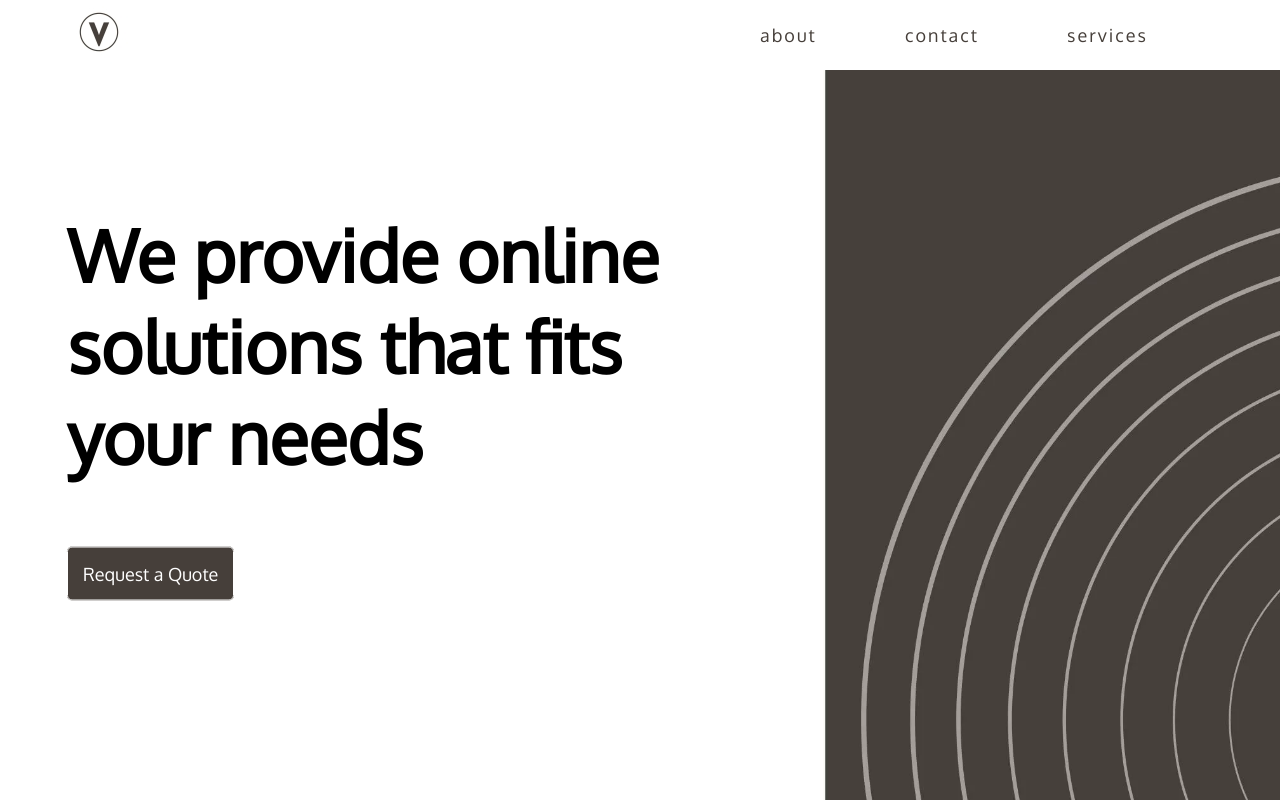
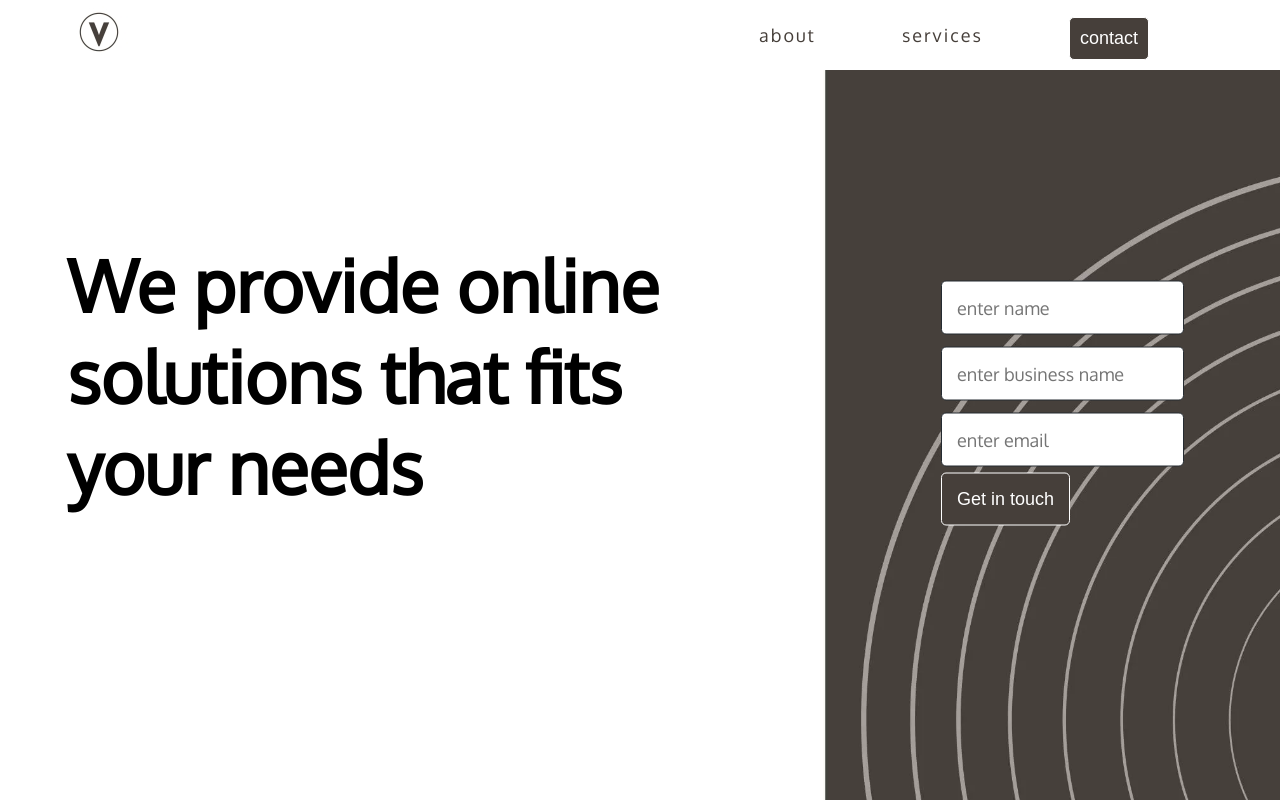
Before and after one commit to S0npaRi11/vipash-tech-website, a React (Create React App) app: page / in a window 1280 px wide. Shown: the top 802 px of the page. Built offline with nearby package versions, Linux system fonts and the light colour scheme.

Commit message:
navbar contact highlight, landing page animations, contact form to top added

```diff
--- a/src/App.css
+++ b/src/App.css
@@ -56,6 +56,11 @@ section{
     scroll-snap-align: start;
     padding: 50px 0;
     overflow: hidden;
+}
+
+.navBtn{
+    padding: 10px;
+    margin-top: -7px;
 }
 
 /* LAYOUTS */
@@ -184,6 +189,18 @@ section{
     transform: translateY(-50%);
     font-size: 3rem;
     width: calc(100% - 35% - 100px);
+}
+
+.hero-form{
+    position: absolute;
+    top: 50%;
+    right: 10%;
+    transform: translateY(-50%);
+}
+
+.hero-form button{
+    margin-top: 0;
+
 }
 
 .hero-text h1{
@@ -509,6 +526,11 @@ nav ul li a{
 nav ul li a:hover{
     color: #cec8bf;
 }
+/* nav ul li a:hover > ul{
+    display: block;
+    visibility: visible;
+    opacity: 1;
+} */
 
 .logo{
     width: 70px;
@@ -529,13 +551,33 @@ nav ul li a:hover{
     justify-content: space-around;
 }
 
+/* .deep-nav-links{
+    visibility: hidden;
+    opacity: 0;
+    position: absolute;
+    transition: all 0.5s ease;
+    margin-top: 1rem;
+    left: 0;
+    display: none;
+}
+
+.deep-nav-links li{
+    padding: 10px;
+}
+
+.has-deep-nav:hover ul.deep-nav-links{
+    visibility: visible;
+    opacity: 1;
+    display: block;
+} */
+
 .container{
     width: 90%;
     margin: 0 auto;
 }
 
 .card{
-    max-width: 100%;
+    width: 100%;
     min-height: 200px;
     height: 100%;
     background: #ffffff;
@@ -545,6 +587,10 @@ nav ul li a:hover{
     border-radius: 5px;
     box-shadow: 0px 0px 30px 10px rgba(0,0,0,0.2);
     transition: 0.2s ease-out;
+}
+
+.portfolioCard{
+    width: auto;
 }
 
 .card a{
@@ -994,6 +1040,13 @@ input, textarea{
     .hero-text{
         width: auto;
         font-size: 2rem;
+        top: 40%;
+    }
+
+    .hero-form{
+        left: 10%;
+        /* right: 0; */
+        top: 80%;
     }
 
     .mgrid{
--- a/src/pages/eCommerceService.js
+++ b/src/pages/eCommerceService.js
@@ -1,6 +1,7 @@
 import React, { Suspense, lazy } from 'react'
 import {IoHammerOutline, IoBrushOutline, IoSearchCircleOutline, IoPhonePortraitOutline, IoSunnyOutline, IoLogoPaypal, IoBagCheckOutline, IoPersonOutline} from 'react-icons/io5'
 import { Helmet } from 'react-helmet'
+import Fade from 'react-reveal/Fade'
 
 // import PrimaryNav from '../partials/primaryNav'
 // import  from '../partials/primaryFooter'
@@ -38,9 +39,12 @@ const eCommerceService = () => {
                     </p>
 
 
+                   <Fade up duration={800}>
                    <h2>  eCommerce Website Features </h2>
+                   </Fade>
 
                     <div className="grid-12 mgrid landing-info">
+                        <Fade left duration={800} delay={0}>
                             <div className="grid-12 mgrid">
                                 <div>
                                     <IoHammerOutline />
@@ -50,7 +54,9 @@ const eCommerceService = () => {
                                     <p> We design e-stores that are easy to manage, keeping simplicity and productivity in mind. <br /> We also provide a complete store navigation documentation. </p>
                                 </div>
                             </div>
+                        </Fade>
 
+                        <Fade right duration={800} delay={0}>
                             <div className="grid-12 mgrid">
                             <div> <IoBrushOutline /> </div>
                                 <div className="container">
@@ -58,9 +64,11 @@ const eCommerceService = () => {
                                     <p>  We understand the importance how much of a simple, clean and elegent design ffect the business. We strive to deliver the best experience to the users to the best of our abilities. </p>
                                 </div>
                             </div>
+                        </Fade>
                     </div>
 
                     <div className="grid-12 mgrid landing-info">
+                        <Fade left duration={800} delay={50}>
                             <div className="grid-12 mgrid">
                             <div> <IoSearchCircleOutline /> </div>
                                 <div className="container">
@@ -68,7 +76,9 @@ const eCommerceService = () => {
                                     <p> Visibility on the search engine of the products displyed is a crutial thing to have for an eCommerce business. We develop our products such taht each and every product displyed on the store is SEO frinedly. </p>
                                 </div>
                             </div>
+                        </Fade>
 
+                        <Fade right duration={800} delay={50}>
                             <div className="grid-12 mgrid">
                                 <div> <IoPhonePortraitOutline /> </div>
                                 <div className="container">
@@ -76,9 +86,11 @@ const eCommerceService = () => {
                                     <p> The increasing users of internet via mobile inspire us to make the mobile experience as feature-rich and plesent as on any other platform. <br /> We develop our products with a 'Mobile First' approch, taking all sorts of mobile devices and browsers into consideration to deliver a rich user experience. </p>
                                 </div>
                             </div>
+                        </Fade>
                     </div>
 
                     <div className="grid-12 mgrid landing-info">
+                        <Fade left duration={800} delay={100}>
                             <div className="grid-12 mgrid">
                                 <div> <IoSunnyOutline /> </div>
                                 <div className="container">
@@ -86,7 +98,9 @@ const eCommerceService = () => {
                                     <p> We stive to deliver an appealing appearance and a easy to navigate, feature-rich, user-friendly design for the best user experience. </p>
                                 </div>
                             </div>
+                        </Fade>
 
+                        <Fade right duration={800} delay={100}>
                             <div className="grid-12 mgrid">
                                 <div> <IoLogoPaypal /> </div>
                                 <div className="container">
@@ -94,9 +108,11 @@ const eCommerceService = () => {
                                     <p> Our consultants go the extra mile to develop a fast, secure, easy and robust payment gateway for no-fuss monetary transactions.With powerful security installations, credit and debit payments are conducted without the looming fears of fraud and breach. Net-banking payments become easier to handle.  </p>
                                 </div>
                             </div>
+                        </Fade>
                     </div>
 
                     <div className="grid-12 mgrid landing-info">
+                        <Fade left duration={800} delay={150}>
                             <div className="grid-12 mgrid">
                                 <div> <IoBagCheckOutline /> </div>
                                 <div className="container">
@@ -104,7 +120,9 @@ const eCommerceService = () => {
                                     <p> We ensure a checkout mechanism that brings brightening smiles on the faces while shopping. Smart, safe and updated checkout prompts customers to shop and engage more. Keeping customers at ease is of vital importance. </p>
                                 </div>
                             </div>
+                        </Fade>
 
+                        <Fade right duration={800} delay={150}>
                         <div className="grid-12 mgrid">
                             <div> <IoPersonOutline /> </div>
                             <div className="container">
@@ -112,6 +130,7 @@ const eCommerceService = () => {
                                 <p> An e-store will rise to fame only when it gets positive responses from the customers. We equip your portal with next-generation features and modules, making it an exemplary model of style, quality, and work-ability. </p>
                             </div>
                         </div>
+                        </Fade>
                     </div>
                </div>
             </section>
--- a/src/pages/websiteDevService.js
+++ b/src/pages/websiteDevService.js
@@ -2,6 +2,7 @@
 import React, { Suspense, lazy } from 'react';
 import {IoDesktopOutline, IoCogSharp,IoCartOutline,IoLogoNodejs } from 'react-icons/io5'
 import { Helmet } from 'react-helmet'
+import Fade from 'react-reveal/Fade'
 
 // import PrimaryNav from '../partials/primaryNav'
 // import PrimaryFooter from '../partials/primaryFooter'
@@ -37,7 +38,7 @@ const websiteDevService = () => {
                     </p>
 
                     <div className="grid-12 mgrid landing-info">
-                        <div className="landing-icon"> <IoDesktopOutline/> </div>
+                        <div className="landing-icon"> <Fade left duration={800}>  <IoDesktopOutline/> </Fade> </div>
                             <div>
                                 <h2> Front End Development </h2>
                                 <p>  Strong Impression with beautiful, user-friendly user interface. </p>
@@ -82,13 +83,13 @@ const websiteDevService = () => {
                                 <li> React </li>
                             </ul>
                         </div>
-                        <div className="landing-icon">  <IoCogSharp /> </div>
+                        <div className="landing-icon"> <Fade right duration={800}>  <IoCogSharp /> </Fade> </div>
                     </div>
                 </div>
 
                 <div className="container">
                     <div className="grid-12 mgrid landing-info">
-                        <div className="landing-icon"> <IoCartOutline /> </div>
+                       <div className="landing-icon"> <Fade left duration={800}>   <IoCartOutline />  </Fade> </div>
                         <div>
                             <h2> E-commerce development </h2>
                             <p> eCommerce solutions which are scalable, flexible and feature-rich </p>
@@ -128,8 +129,10 @@ const websiteDevService = () => {
                             </ul>
 
                         </div>
-                        <div className="landing-icon">
-                            <IoLogoNodejs />
+                       <div className="landing-icon">
+                        <Fade right duration={800}>
+                                <IoLogoNodejs />
+                        </Fade>
                         </div>
                     </div>
                 </div>
--- a/src/partials/hero.js
+++ b/src/partials/hero.js
@@ -1,24 +1,101 @@
-import React from 'react';
+import React, { useState } from 'react';
 import Fade from 'react-reveal/Fade'
 
 // import Background from '../static/hero/vipash-tech-hero-background-image.jpg'
 
 const hero = ({ id, title }) => {
+
+    const [name, setName] = useState('')
+    const[email, setEmail] = useState('')
+    const [businessName, setBusinessName] = useState('')
+
+    const validateFrom = () => {
+
+        let isNameValid = false,
+            isBusinessNameValid = false,
+            isEmailValid = false;
+
+        // check if name is valid
+        if(name !== ''){
+            isNameValid = true
+        }
+
+        // check if business name is valid
+        if(businessName !== ''){
+            isBusinessNameValid = true
+        }
+
+        // check if email is valid
+        if(email !== ''){
+            const check = /^[a-zA-Z0-9._-]+@[a-zA-Z0-9.-]+\.[a-zA-Z]{2,4}$/
+            isEmailValid  = check.test(email)
+        }
+
+
+        // if everything is valid, then return true
+        return(isNameValid && isBusinessNameValid && isEmailValid)
+    }
+
+    const sendMessage = async (e) => {
+        e.preventDefault()
+        if(validateFrom()){
+
+            const URL = 'https://businesssss-api.herokuapp.com/messages'
+
+            const formData = {
+                clientName: name,
+                clientEmail: email,
+                clientBusinessName: businessName,
+            }
+
+            setName('')
+            setEmail('')
+            setBusinessName('')
+
+            const data = await fetch(URL, {
+                method: 'POST',
+                headers:{
+                    'content-type': 'application/json'
+                },
+                body: JSON.stringify(formData)
+            })
+
+            if(data.status === 201){
+                alert('Thank you for your request!! \n We will contact you back via email within 2 to 3 working days.')
+            }else{
+                alert('There seems to be a problem with server corrently. Try again after a little while. \n Sorry for the inconvenience')
+            }
+
+        }else{
+            alert('Please fill the form correctly')
+        }
+    }
+
     return (
         <section id={id} className="grid-12 mgrid">
-            {/* <img src={Background} alt="" className="hero-image"/> */}
             <div className="container">
                 <div className="hero-text">
                     <div className="container">
-                        {/* <h1> We provide online solutions <br /> that fits your needs </h1> */}
                         <Fade left duration={800}>
                             <h1> { title } </h1>
                         </Fade>
-                        <a href="#contact-form" className="hero-action"> Request a Quote </a>
+                        {/* <a href="#contact-form" className="hero-action"> Request a Quote </a> */}
                     </div>
                 </div>
             </div>
-            <div className="hero-image hideWhenMobile"></div>
+            { title &&
+                <div className="hero-form">
+                     {/* <h2 style={{color: '#fff'}}> Get in touch </h2> */}
+                    <form onSubmit={sendMessage} method="POST">
+                        <input type="text" name="name" id="name" placeholder="enter name" onChange={ (e) => setName(e.target.value) } /> <br />
+                        <input type="text" name="businessName" id="businessName" placeholder="enter business name" onChange={ (e) => setBusinessName(e.target.value) } /> <br />
+                        <input type="email" name="email" id="email" placeholder="enter email" onChange={ (e) => setEmail(e.target.value) } /> <br />
+                        {/* <input type="submit" value="submit"/>  */}
+                        <button type="submit" id="submit"> Get in touch </button>
+                    </form>
+                </div>
+            }
+            {/* <div className="hero-image hideWhenMobile"></div> */}
         </section>
     )
 }
--- a/src/partials/intro.js
+++ b/src/partials/intro.js
@@ -13,7 +13,7 @@ const intro = () => {
                 <div className="grid-12 mgrid p-tb-30">
                     <Zoom duration={800} delay={0}>
                         <a href="https://s0npari11.github.io/">
-                            <div className="card">
+                            <div className="card portfolioCard">
                                 <img alt="project-image" className="img" src={pmThumb}/>
                                 <div className="heading"> Parag Mahale - Portfolio </div>
                                 <div className="text"> A portfolio website keeping simplicity and easy-navigation in mind. </div>
@@ -21,9 +21,9 @@ const intro = () => {
                         </a>
                     </Zoom>
 
-                    <Zoom duration={800} delay={200}>
+                    <Zoom duration={800} delay={50}>
                     <a href="https://chipmunkstore.com/">
-                            <div className="card">
+                            <div className="card  portfolioCard">
                                 <img alt="project-image" className="img" src={chipmunkThumb}/>
                                 <div className="heading"> Chipmunk Store </div>
                                 <div className="text"> Chipmunk store is India based clothing and apparel eCommerce business, specializing in casual clothing. </div>
--- a/src/partials/primaryNav.js
+++ b/src/partials/primaryNav.js
@@ -27,8 +27,13 @@ const primaryNav = () => {
 
                     <span className="nav-links hideWhenMobile">
                         <li> <NavLink to="/about" activeClassName="navActive"> about </NavLink> </li>
-                        <li> <NavLink to="/contact" activeClassName="navActive"> contact </NavLink> </li>
-                        <li> <NavLink to="/services" activeClassName="navActive"> services </NavLink> </li>
+                        <li> <NavLink to="/services" className="has-deep-nav" activeClassName="navActive"> services </NavLink>
+                            {/* <ul className="deep-nav-links">
+                                <li> Website Developemnt </li>
+                                <li> eCommerce Developemnt </li>
+                            </ul> */}
+                        </li>
+                        <li> <NavLink to="/contact" activeClassName="navActive"> <button className="navBtn"> contact </button> </NavLink> </li>
                         {/* <li> <Link to="/blog"> blog </Link> </li> */}
                     </span>
 
@@ -38,7 +43,7 @@ const primaryNav = () => {
             { toggle && <div className="hamburger visibleForMobile">
                 <div className="container">
                     <ul>
-                        <li> <a onClick={ toggleHam } id="hamClose"> <IoEllipsisHorizontalSharp /> </a> </li>
+                        {/* <li> <a onClick={ toggleHam } id="hamClose"> <IoEllipsisHorizontalSharp /> </a> </li> */}
                         <li>  <NavLink to="/about" activeClassName="navActive"> <IoInformationCircleOutline />  about </NavLink> </li>
                         <li> <NavLink to="/contact" activeClassName="navActive"> <IoMailOutline /> contact </NavLink> </li>
                         <li> <NavLink to="/services" activeClassName="navActive"><IoCogOutline /> services </NavLink> </li>
--- a/src/partials/secondaryNav.js
+++ b/src/partials/secondaryNav.js
@@ -27,8 +27,9 @@ const secondaryNav = () => {
 
                     <span className="nav-links hideWhenMobile">
                         <li> <NavLink to="/about" activeClassName="navActive"> about </NavLink> </li>
-                        <li> <NavLink to="/contact" activeClassName="navActive"> contact </NavLink> </li>
                         <li> <NavLink to="/services" activeClassName="navActive"> services </NavLink> </li>
+                        <li> <NavLink to="/contact" activeClassName="navActive"> <button className="navBtn"> contact </button>  </NavLink> </li>
+
                         {/* <li> <NavLink to="/blog"> blog </NavLink> </li> */}
                     </span>
 
```
Lines whose indentation alone changed are shown as unchanged.
